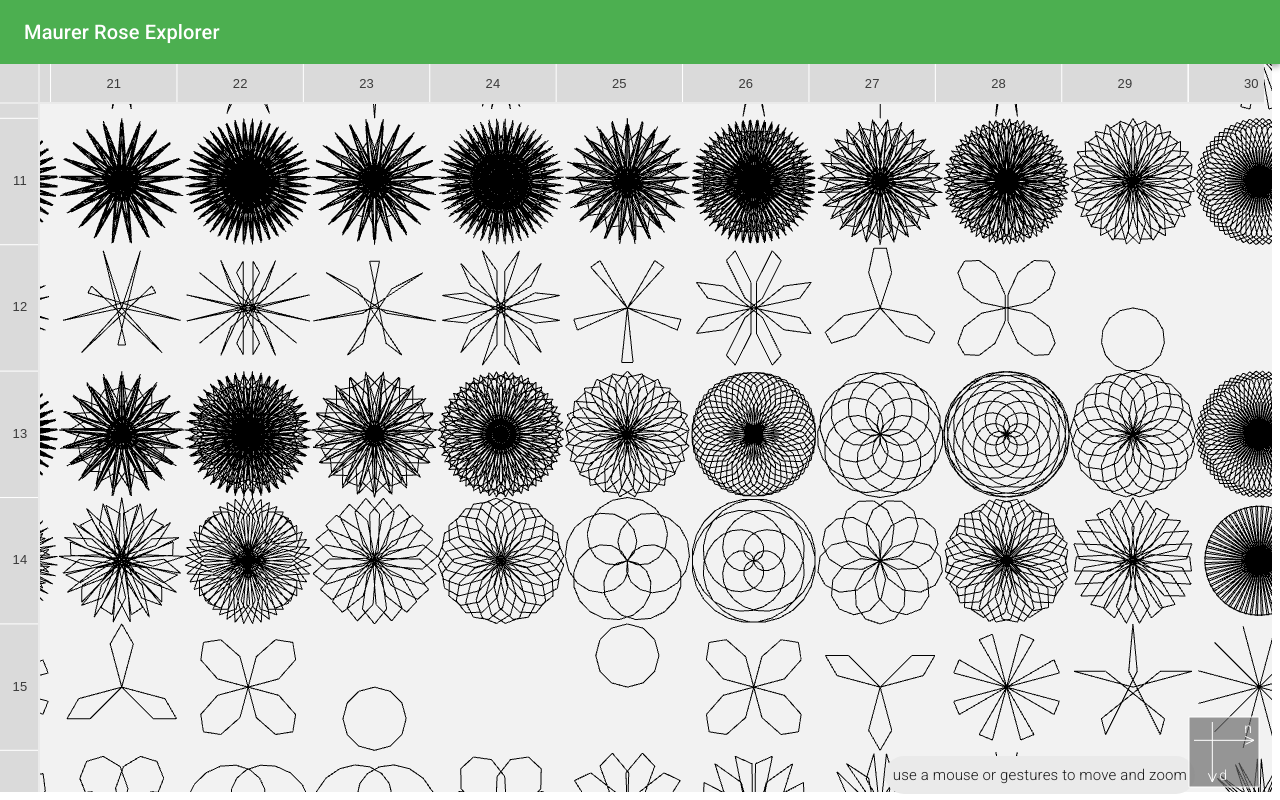
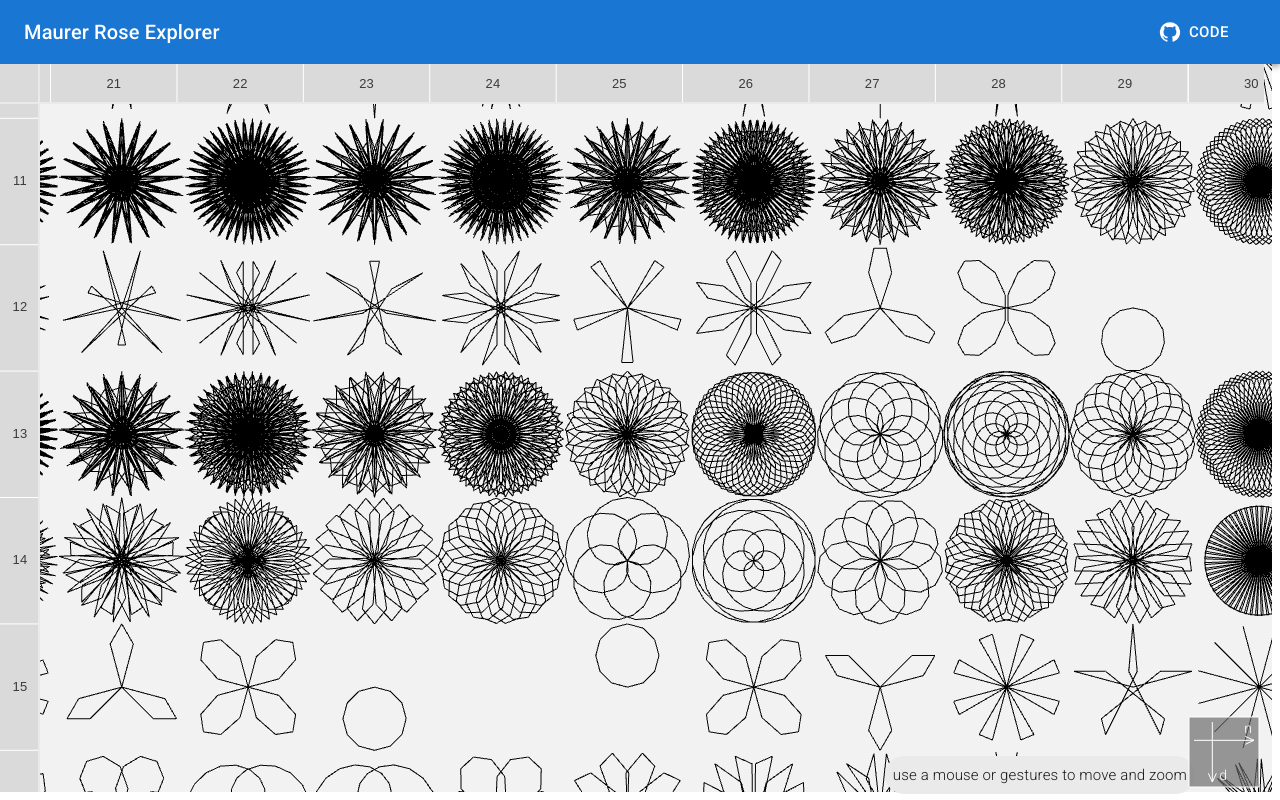
Before and after one commit to filip26/maurer-rose-explorer, a React (Create React App) app: page / in a window 1280 px wide. Built offline with nearby package versions, Linux system fonts and the light colour scheme.

Commit message:
Add a link to the code

```diff
--- a/package.json
+++ b/package.json
@@ -6,6 +6,7 @@
   "dependencies": {
     "@emotion/react": "^11.7.1",
     "@emotion/styled": "^11.6.0",
+    "@mui/icons-material": "^5.3.0",
     "@mui/material": "^5.3.0",
     "@mui/styles": "^5.3.0",
     "react": "^17.0.2",
--- a/src/Explorer.js
+++ b/src/Explorer.js
@@ -1,6 +1,7 @@
 import React, { Component, } from 'react';
 
-import { AppBar, Toolbar, Link, Typography, CircularProgress, Box } from '@mui/material';
+import { AppBar, Toolbar, Link, Typography, CircularProgress, Box, IconButton, Button } from '@mui/material';
+import GitHubIcon from '@mui/icons-material/GitHub';
 import { Mouse, Keyboard, Touch } from './input';
 
 import Scene from './Scene';
@@ -112,7 +113,7 @@ class Explorer extends Component {
             <AppBar
                 position="static"
                 sx={{
-                    backgroundColor: '#4caf50',
+                    // backgroundColor: '#4caf50',
                 }}
             >
                 <Toolbar>
@@ -120,11 +121,27 @@ class Explorer extends Component {
                         variant="h6"
                         underline="none"
                         component="a"
-                        href="https://en.wikipedia.org/wiki/Maurer_rose" target="_blank"
+                        href="https://en.wikipedia.org/wiki/Maurer_rose"
+                        target="_blank"
                         color="inherit"
+                        sx={{ textAlign: "left" }}
                     >
                         Maurer Rose Explorer
                     </Link>
+                    <Box
+                        sx={{ flexGrow: 1 }}
+                    ></Box>
+                    <Button
+                        size="large"
+                        edge="start"
+                        color="inherit"
+                        aria-label="menu"
+                        sx={{ mr: 2 }}
+                        startIcon={<GitHubIcon />}
+                        href="https://github.com/filip26/maurer-rose-explorer"
+                    >
+                        Code
+                    </Button>
                 </Toolbar>
             </AppBar>
 
```
Also changed, not shown: 1 other file (tests, documents, lock files or other folders).
